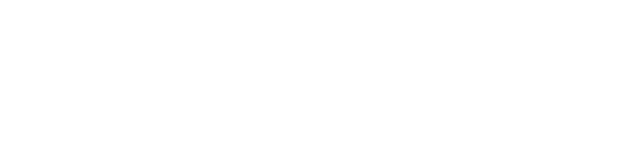
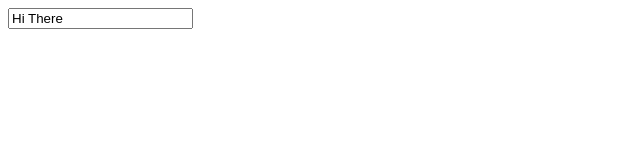
Before and after one commit to YiroYi/crash-ts, a website with bundled scripts: page index.html in a window 1280 px wide. Shown: the whole page, without its empty margins (0-640 px from the left). Built offline with nearby package versions, Linux system fonts and the light colour scheme.

Commit message:
Type Casting

```diff
--- a/app.ts
+++ b/app.ts
@@ -94,3 +94,7 @@ function moveAnimal(animal: Animal) {
 
   return console.log('Moving with speed' + animal.runningSpeed)
 }
+
+const userInputElement = <HTMLInputElement>document.getElementById('user-input')!;
+
+userInputElement.value = 'Hi There';
--- a/index.html
+++ b/index.html
@@ -8,6 +8,6 @@
   <script src="app.js" defer></script>
 </head>
 <body>
-
+  <input id="user-input" />
 </body>
 </html>
```
